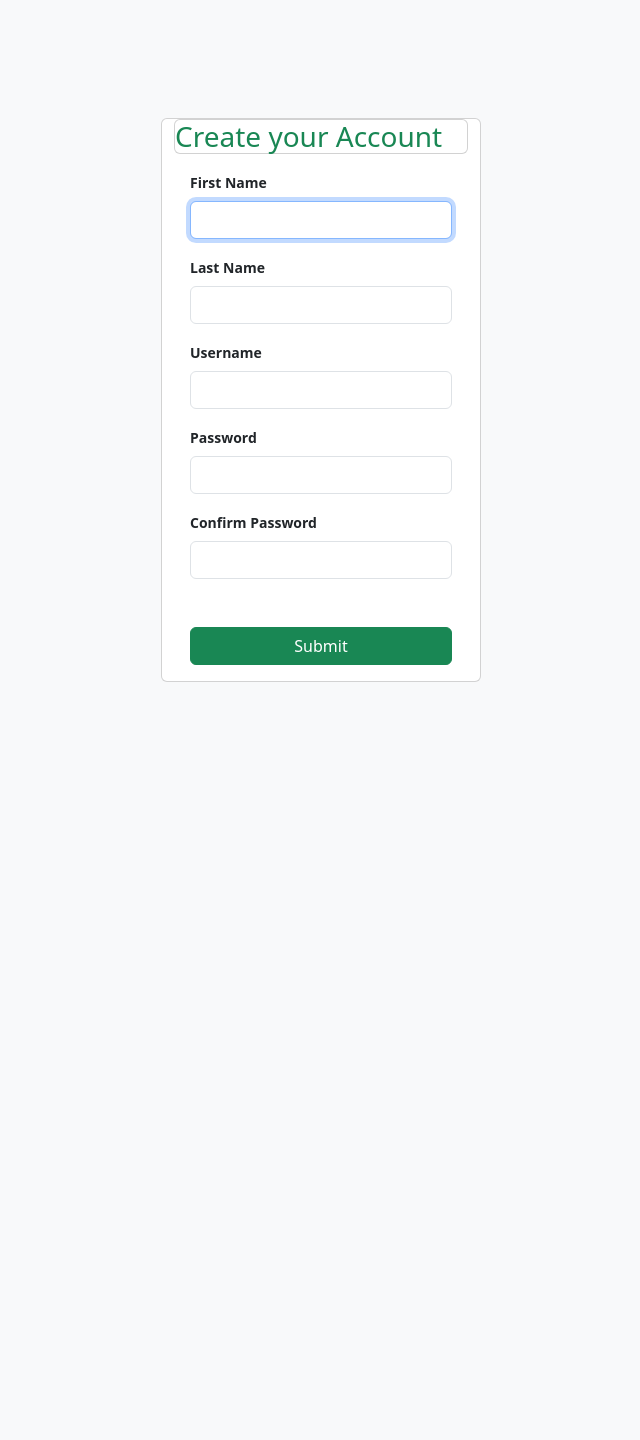
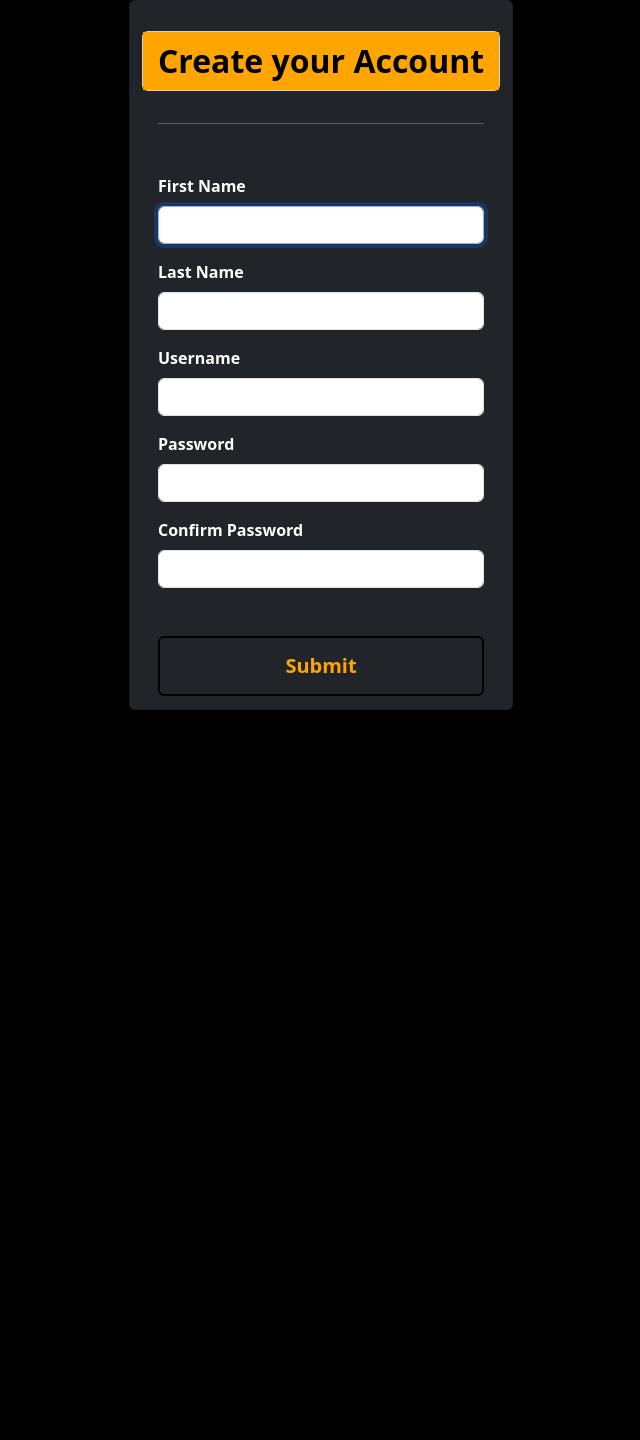
Before and after one commit to Kishiannn/GymManagementSystem.php, a PHP site: page /register.php in a window 1280 px wide. Shown: the whole page, without its empty margins (319-959 px from the left). Before the commit the page ends 682 px from the top, so only its background shows below. Run offline with PHP 8.4, Linux system fonts and the light colour scheme.

Commit message:
Update register.php

```diff
--- a/register.php
+++ b/register.php
@@ -4,10 +4,7 @@ require "conn.php";
 function createUser ($firstname, $lastname, $username, $password){
     $conn = connection();
     $password = password_hash($password, PASSWORD_DEFAULT);
-    $sql = "INSERT INTO customer (`first_name`, `last_name`, `username`, `password`)
-            VALUES ('$firstname', '$lastname', '$username', '$password')";
-
-
+    $sql = "INSERT INTO users (`first_name`, `last_name`, `username`, `password`) VALUES ('$firstname', '$lastname', '$username', '$password')";
 //CHECK CONNECTION
     if ($conn->query($sql)){
         header("location: login.php");
@@ -34,16 +31,6 @@ if(isset($_POST['btn_signup']) ){
 
 }
 ?>
-
-
-
-
-
-
-
-
-
-
 <!DOCTYPE html>
 <html lang="en">
 <head>
@@ -52,36 +39,42 @@ if(isset($_POST['btn_signup']) ){
     <link href="https://cdn.jsdelivr.net/npm/bootstrap@5.3.3/dist/css/bootstrap.min.css" rel="stylesheet">
     <title>Sign up</title>
 </head>
-<body class="bg-light">
-    <div style="height: 100vh;">
-        <div class="row h-100 m-0">
-            <div class="card w-25 mx-auto my-auto p-0x">
-                 <div class="card header text-success">
-                <h1 class="card-title h3 mb-0"> Create your Account </h1>
+<style>
+    body{
+      overflow-y: hidden; /* Removes vertical scroll */
+            margin: 0;
+            padding: 0;
+    }
+    </style>
+<body class="bg-black">
+    <div style="height: 180vh;">
+        <div class="row h-50 m-0">
+            <div class="card text-bg-dark mb-3" style="max-width: 30%; height: 710px; margin: auto; padding: 10;">
+                 <div class="card header text-success" style="margin-top: 30px">
+                <h1 class=" h2 mb-0" style="display: flex; justify-content: center; background-color: orange; color: black; font-weight: bold; padding: 10px"> Create your Account </h1>
                 </div>
                 <div class="card-body">
-                    <form action="" method="post">
-                        <div class="mb-3"><label for="first-name" class="form-label small fw-bold">First Name</label><input type="text" name="first_name" id="first-name" maxlenght="50" required autofocus class="form-control fw-bold">
+                    <hr>
+                    <form action="" method="post" style="margin-top: 50px">
+                        <div class="mb-3"><label for="first-name" class="form-label large fw-bold">First Name</label><input type="text" name="first_name" id="first-name" maxlength="50" required autofocus class="form-control fw-bold">
                     </div>
-                        <div class="mb-3"><label for="last-name" class="form-label small fw-bold">Last Name</label><input type="text" name="last_name" id="last-name" maxlenght="50" required  class="form-control fw-bold">
+                        <div class="mb-3"><label for="last-name" class="form-label large fw-bold">Last Name</label><input type="text" name="last_name" id="last-name" maxlength="50" required  class="form-control fw-bold">
                     </div>
-                        <div class="mb-3"><label for="username" class="form-label small fw-bold">Username</label><input type="text" name="username" id="username" maxlenght="15" required  class="form-control fw-bold">
+                        <div class="mb-3"><label for="username" class="form-label large fw-bold">Username</label><input type="text" name="username" id="username" maxlength="15" required  class="form-control fw-bold">
                     </div>
-                        <div class="mb-3"><label for="password" class="form-label small fw-bold">Password</label>
+                        <div class="mb-3"><label for="password" class="form-label large fw-bold">Password</label>
                         <input type="password" name="password" id="password" class="form-control mb-2" required>
                     </div>
-                        <div class="mb-5"><label for="confirm-password" class="form-label small fw-bold">Confirm Password</label><input type="password" name="confirm_password" id="confirm-password" class="form-control mb-2" required>
+                        <div class="mb-5"><label for="confirm-password" class="form-label large fw-bold">Confirm Password</label><input type="password" name="confirm_password" id="confirm-password" class="form-control mb-2" required>
                     </div>
-                    <button type="submit" name="btn_signup" class="btn btn-success w-100">Submit</button>
+                    <button type="submit" name="btn_signup" class="btn btn-dark w-100"
+                    style="height: 60px; font-size: 20px; font-weight: bold; color: orange;
+                    border: 2px solid black;">Submit</button>
                     </form>
                 </div>
             </div>
         </div>
     </div>
-
-
-
-
 <script src="https://cdn.jsdelivr.net/npm/bootstrap@5.3.3/dist/js/bootstrap.bundle.min.js"></script>
 </body>
 </html>
```
